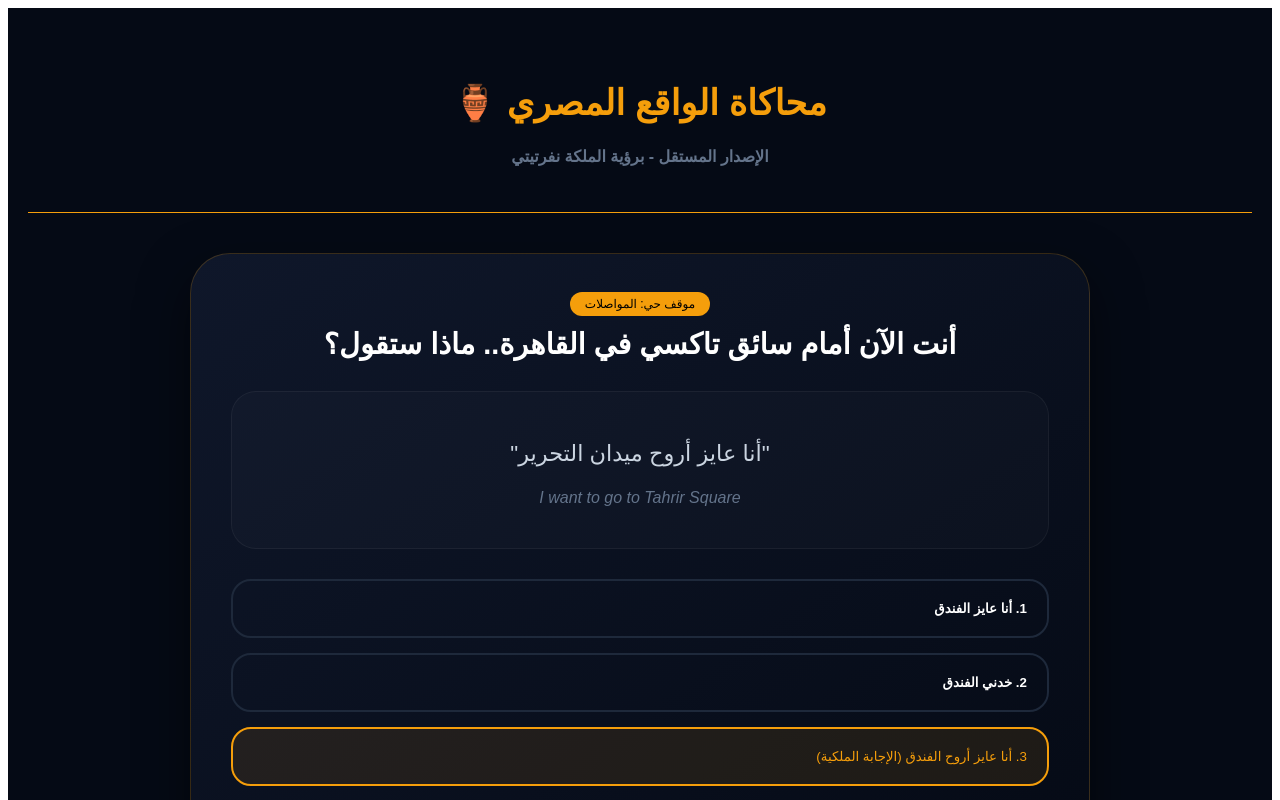
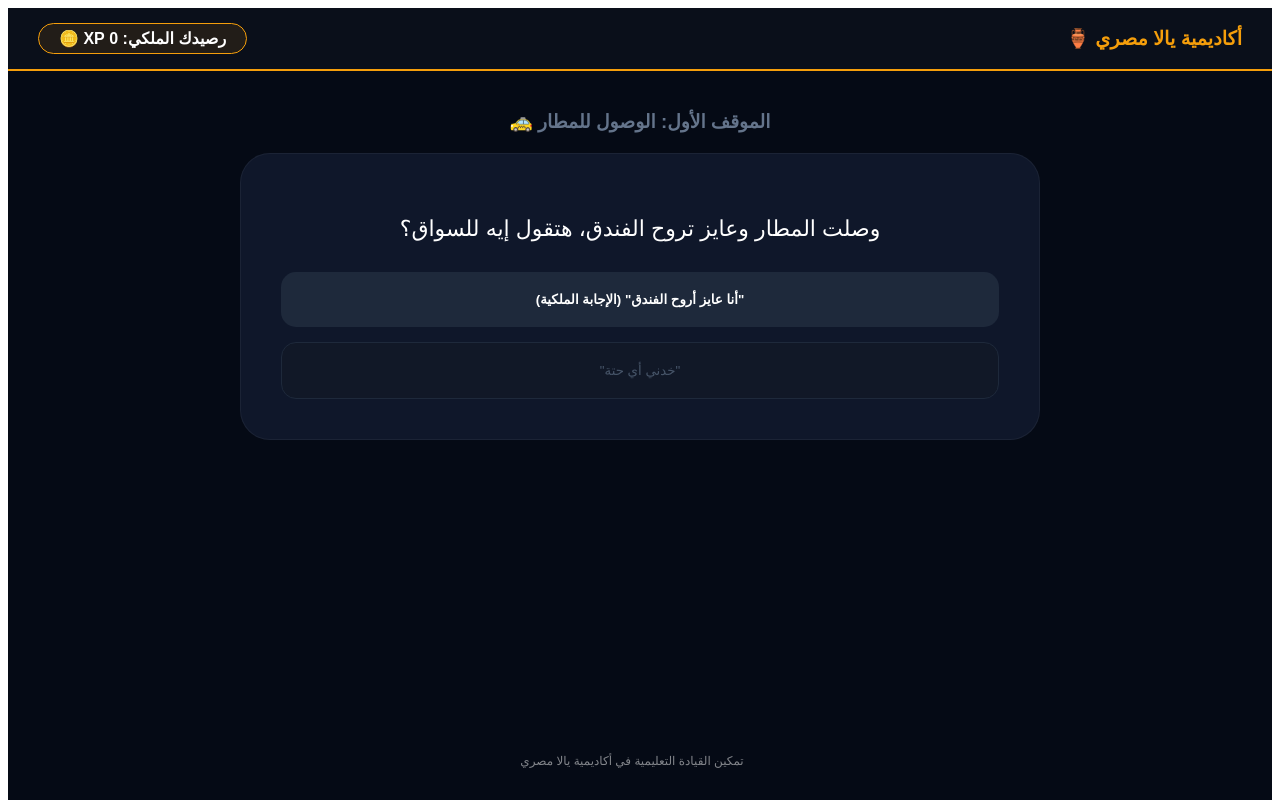
Before and after one commit to adamahmed29623-bit/Yalla-Masry-simulation-, a Next.js app: page / in a window 1280 px wide. Shown: the top 800 px of the page. Built offline with nearby package versions, Linux system fonts and the light colour scheme.

Commit message:
Update page.tsx

```diff
--- a/src/app/page.tsx
+++ b/src/app/page.tsx
@@ -1,56 +1,65 @@
 'use client';
 import React, { useState } from 'react';
 
-export default function RealitySimulation() {
-  const [stage, setStage] = useState('simulation_start');
+export default function YallaMasryRealWorld() {
+  const [stage, setStage] = useState(1); // نظام المراحل الواقعية
+  const [xp, setXp] = useState(0);
 
   return (
-    <div className="simulation-container" style={{ backgroundColor: '#050a15', color: 'white', minHeight: '100vh', padding: '20px', fontFamily: 'sans-serif' }} dir="rtl">
+    <div style={{ backgroundColor: '#050a15', color: 'white', minHeight: '100vh', fontFamily: 'sans-serif' }} dir="rtl">
 
-      {/* هيدر محاكاة الواقع - فخامة ملكية مستقلة */}
-      <header style={{ textAlign: 'center', padding: '30px', borderBottom: '1px solid #f59e0b' }}>
-        <h1 style={{ color: '#f59e0b', fontSize: '2.2rem', fontWeight: '900' }}>محاكاة الواقع المصري 🏺</h1>
-        <p style={{ color: '#64748b', fontWeight: 'bold' }}>الإصدار المستقل - برؤية الملكة نفرتيتي</p>
+      {/* شريط الإنجاز الملكي */}
+      <header style={{ padding: '15px 30px', background: '#0a0f1a', borderBottom: '2px solid #f59e0b', display: 'flex', justifyContent: 'space-between', alignItems: 'center' }}>
+        <div>
+          <h2 style={{ color: '#f59e0b', margin: 0, fontSize: '1.2rem' }}>أكاديمية يالا مصري 🏺</h2>
+        </div>
+        <div style={{ background: 'rgba(245,158,11,0.1)', padding: '5px 20px', borderRadius: '20px', border: '1px solid #f59e0b' }}>
+          <span style={{ fontWeight: 'bold' }}>رصيدك الملكي: {xp} XP 🪙</span>
+        </div>
       </header>
 
-      <main style={{ maxWidth: '900px', margin: '40px auto' }}>
+      <main style={{ maxWidth: '800px', margin: '40px auto', padding: '0 20px' }}>
 
-        {/* نظام التحديات الواقعية */}
-        <section style={{ background: 'linear-gradient(145deg, #0f172a, #050a15)', padding: '40px', borderRadius: '40px', border: '1px solid rgba(245,158,11,0.2)', boxShadow: '0 20px 50px rgba(0,0,0,0.5)' }}>
+        {/* المرحلة الأولى: تحدي التاكسي (الواقعي) */}
+        {stage === 1 && (
+          <div className="animate-in fade-in">
+            <h3 style={{ textAlign: 'center', color: '#64748b' }}>الموقف الأول: الوصول للمطار 🚕</h3>
+            <div style={{ backgroundColor: '#0f172a', padding: '40px', borderRadius: '30px', border: '1px solid rgba(255,255,255,0.05)', textAlign: 'center', marginTop: '20px' }}>
+              <p style={{ fontSize: '22px', marginBottom: '30px' }}>وصلت المطار وعايز تروح الفندق، هتقول إيه للسواق؟</p>
+              <div style={{ display: 'grid', gap: '15px' }}>
+                <button onClick={() => { setXp(xp + 10); setStage(2); }} style={{ padding: '20px', background: '#1e293b', color: 'white', border: 'none', borderRadius: '15px', cursor: 'pointer', fontWeight: 'bold' }}>
+                  "أنا عايز أروح الفندق" (الإجابة الملكية)
+                </button>
+                <button style={{ padding: '20px', background: '#111827', color: '#475569', border: '1px solid #1e293b', borderRadius: '15px' }}>
+                  "خدني أي حتة"
+                </button>
+              </div>
+            </div>
+          </div>
+        )}
 
-          <div style={{ textAlign: 'center', marginBottom: '30px' }}>
-            <span style={{ background: '#f59e0b', color: 'black', padding: '5px 15px', borderRadius: '20px', fontWeight: 'black', fontSize: '12px' }}>موقف حي: المواصلات</span>
-            <h2 style={{ marginTop: '15px', fontSize: '1.8rem' }}>أنت الآن أمام سائق تاكسي في القاهرة.. ماذا ستقول؟</h2>
+        {/* المرحلة الثانية: الدخول لقاعة دروس المحاكاة */}
+        {stage === 2 && (
+          <div className="animate-in slide-in">
+             <div style={{ textAlign: 'center', padding: '50px', background: 'linear-gradient(180deg, #0f172a 0%, #050a15 100%)', borderRadius: '40px', border: '2px solid #f59e0b' }}>
+                <h2 style={{ fontSize: '35px', color: '#f59e0b' }}>قاعة دروس المحاكاة</h2>
+                <p style={{ fontSize: '18px', margin: '20px 0' }}>يتم الآن مزامنة "رحلة نفرتيتي" مع مواقف الواقع...</p>
+
+                <div style={{ padding: '20px', background: 'rgba(34, 197, 94, 0.1)', borderRadius: '15px', border: '1px solid #22c55e', color: '#4ade80', marginBottom: '30px' }}>
+                   ✅ أحسنت! لقد عبرت الموقف بنجاح كأبن أصيل للنيل
+                </div>
+
+                <button onClick={() => setStage(1)} style={{ padding: '15px 40px', background: '#f59e0b', color: 'black', border: 'none', borderRadius: '15px', fontWeight: 'black', cursor: 'pointer' }}>
+                   الانتقال للموقف التالي ⬅️
+                </button>
+             </div>
           </div>
-
-          {/* محاكي الموقف */}
-          <div style={{ backgroundColor: 'rgba(255,255,255,0.02)', padding: '25px', borderRadius: '25px', border: '1px solid rgba(255,255,255,0.05)', marginBottom: '30px' }}>
-             <p style={{ fontSize: '1.4rem', textAlign: 'center', color: '#cbd5e1' }}>"أنا عايز أروح ميدان التحرير"</p>
-             <p style={{ textAlign: 'center', color: '#64748b', fontStyle: 'italic', marginTop: '5px' }}>I want to go to Tahrir Square</p>
-          </div>
-
-          {/* خيارات المحاكاة - بدون تشتيت */}
-          <div style={{ display: 'grid', gap: '15px' }}>
-            <button style={{ padding: '20px', borderRadius: '20px', border: '2px solid #1e293b', background: 'transparent', color: 'white', fontWeight: 'bold', cursor: 'pointer', textAlign: 'right' }}>1. أنا عايز الفندق</button>
-            <button style={{ padding: '20px', borderRadius: '20px', border: '2px solid #1e293b', background: 'transparent', color: 'white', fontWeight: 'bold', cursor: 'pointer', textAlign: 'right' }}>2. خدني الفندق</button>
-            <button style={{ padding: '20px', borderRadius: '20px', border: '2px solid #f59e0b', background: 'rgba(245,158,11,0.1)', color: '#f59e0b', fontWeight: 'black', cursor: 'pointer', textAlign: 'right' }}>3. أنا عايز أروح الفندق (الإجابة الملكية)</button>
-          </div>
-
-          <div style={{ marginTop: '30px', textAlign: 'center', color: '#4ade80', fontWeight: 'bold', fontSize: '1.2rem' }}>
-            🏰 أحسنت! لقد عبرت الموقف بنجاح كأبن أصيل للنيل
-          </div>
-        </section>
-
-        {/* قاعة دروس المحاكاة */}
-        <section style={{ marginTop: '40px', textAlign: 'center', opacity: 0.8 }}>
-          <h3 style={{ color: '#f59e0b' }}>قاعة دروس المحاكاة</h3>
-          <p>يتم الآن مزامنة "رحلة نفرتيتي" مع مواقف الواقع...</p>
-        </section>
+        )}
 
       </main>
 
-      <footer style={{ marginTop: '60px', textAlign: 'center', borderTop: '1px solid rgba(255,255,255,0.05)', padding: '20px', color: '#334155' }}>
-        مشروع محاكاة الواقع - v2.0 الملكي
+      <footer style={{ position: 'fixed', bottom: '20px', width: '100%', textAlign: 'center', opacity: 0.5 }}>
+        <p style={{ fontSize: '12px' }}>تمكين القيادة التعليمية في أكاديمية يالا مصري</p>
       </footer>
     </div>
   );
```
